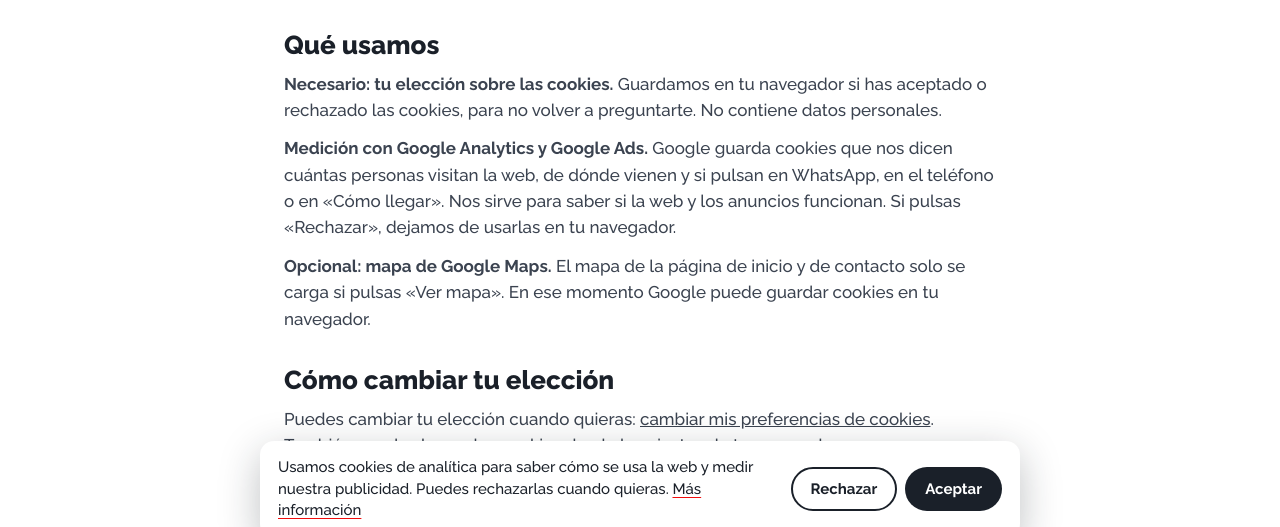
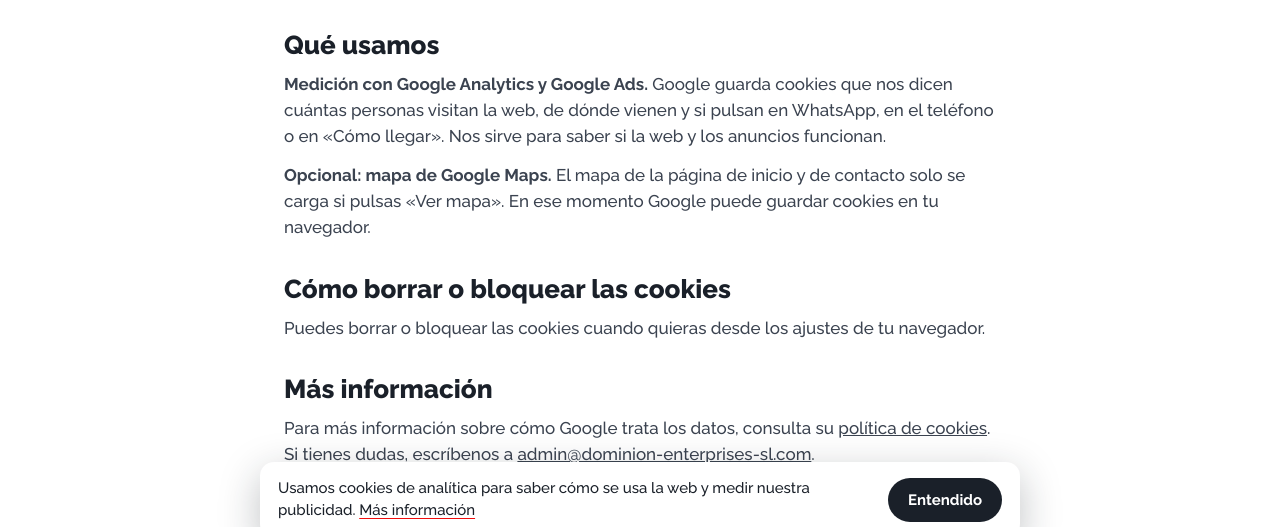
Before and after one commit to hollybest/dominion-site, a plain HTML site: page docs/cookies/index.html in a window 1280 px wide. Shown: the part 246-773 px from the top of the page. Drawn offline with Linux system fonts and the light colour scheme.

Commit message:
Aviso de cookies informativo (botón Entendido); medición siempre activa, como en el sitio anterior
Co-Authored-By: Claude Opus 5.5 <noreply@anthropic.com>
Claude-Session: https://claude.ai/code/session_01AJ6DVeWri6wiLWCUx9QipW

```diff
--- a/docs/assets/js/site.js
+++ b/docs/assets/js/site.js
@@ -11,7 +11,7 @@
     });
   }
 
-  /* Google Analytics: solo en el dominio real. Medición activa por defecto; "Rechazar" la desactiva. */
+  /* Google Analytics: solo en el dominio real. Medición siempre activa; el aviso de cookies es informativo. */
   var gaId = body.getAttribute("data-ga");
   if (body.getAttribute("data-analytics") === "1" && gaId) {
     var s = document.createElement("script");
@@ -31,8 +31,6 @@
       if (!b) return;
       var v = b.getAttribute("data-ck");
       try { localStorage.setItem("dm_consent", v); } catch (err) {}
-      var st = v === "granted" ? "granted" : "denied";
-      window.gtag("consent", "update", { ad_storage: st, ad_user_data: st, ad_personalization: st, analytics_storage: st });
       ck.hidden = true;
     });
   }
--- a/docs/cookies/index.html
+++ b/docs/cookies/index.html
@@ -4,7 +4,7 @@
 <meta charset="utf-8">
 <meta name="viewport" content="width=device-width, initial-scale=1">
 <title>Política de cookies | Dominion Enterprises</title>
-<meta name="description" content="Qué cookies usa la web de Dominion Enterprises SL y cómo aceptarlas, rechazarlas o cambiar tu elección.">
+<meta name="description" content="Qué cookies usa la web de Dominion Enterprises SL y cómo borrarlas o bloquearlas.">
 <meta name="robots" content="noindex, nofollow">
 <link rel="canonical" href="https://dominion-enterprises-sl.com/cookies/">
 <link rel="alternate" hreflang="es" href="https://dominion-enterprises-sl.com/cookies/">
@@ -12,7 +12,7 @@
 <meta property="og:type" content="website">
 <meta property="og:site_name" content="Dominion Enterprises SL">
 <meta property="og:title" content="Política de cookies | Dominion Enterprises">
-<meta property="og:description" content="Qué cookies usa la web de Dominion Enterprises SL y cómo aceptarlas, rechazarlas o cambiar tu elección.">
+<meta property="og:description" content="Qué cookies usa la web de Dominion Enterprises SL y cómo borrarlas o bloquearlas.">
 <meta property="og:url" content="https://dominion-enterprises-sl.com/cookies/">
 <meta property="og:image" content="https://dominion-enterprises-sl.com/assets/img/puente-elevador.webp">
 <meta name="theme-color" content="#1a2029">
@@ -25,7 +25,6 @@
 /* Consent Mode v2: por defecto todo denegado hasta que el visitante acepte. La analítica solo se carga en el dominio real. */
 window.dataLayer=window.dataLayer||[];function gtag(){dataLayer.push(arguments);}
 gtag('consent','default',{ad_storage:'granted',ad_user_data:'granted',ad_personalization:'granted',analytics_storage:'granted'});
-try{var c=localStorage.getItem('dm_consent');if(c==='denied'){gtag('consent','update',{ad_storage:'denied',ad_user_data:'denied',ad_personalization:'denied',analytics_storage:'denied'});}}catch(e){}
 gtag('js',new Date());
 </script>
 </head>
@@ -49,13 +48,12 @@ gtag('js',new Date());
     <p>Esta web es de Dominion Enterprises SL (C. Pino, 2A, 03006 Alicante). Aquí te explicamos qué datos guardamos en tu navegador y para qué.</p>
 
     <h2>Qué usamos</h2>
-    <p><b>Necesario: tu elección sobre las cookies.</b> Guardamos en tu navegador si has aceptado o rechazado las cookies, para no volver a preguntarte. No contiene datos personales.</p>
-    <p><b>Medición con Google Analytics y Google Ads.</b> Google guarda cookies que nos dicen cuántas personas visitan la web, de dónde vienen y si pulsan en WhatsApp, en el teléfono o en «Cómo llegar». Nos sirve para saber si la web y los anuncios funcionan. Si pulsas «Rechazar», dejamos de usarlas en tu navegador.</p>
+    <p><b>Medición con Google Analytics y Google Ads.</b> Google guarda cookies que nos dicen cuántas personas visitan la web, de dónde vienen y si pulsan en WhatsApp, en el teléfono o en «Cómo llegar». Nos sirve para saber si la web y los anuncios funcionan.</p>
 
     <p><b>Opcional: mapa de Google Maps.</b> El mapa de la página de inicio y de contacto solo se carga si pulsas «Ver mapa». En ese momento Google puede guardar cookies en tu navegador.</p>
 
-    <h2>Cómo cambiar tu elección</h2>
-    <p>Puedes cambiar tu elección cuando quieras: <a href="#" data-ck-reset>cambiar mis preferencias de cookies</a>. También puedes borrar las cookies desde los ajustes de tu navegador.</p>
+    <h2>Cómo borrar o bloquear las cookies</h2>
+    <p>Puedes borrar o bloquear las cookies cuando quieras desde los ajustes de tu navegador.</p>
 
     <h2>Más información</h2>
     <p>Para más información sobre cómo Google trata los datos, consulta su <a href="https://policies.google.com/technologies/cookies?hl=es" rel="noopener">política de cookies</a>. Si tienes dudas, escríbenos a <a href="mailto:admin@dominion-enterprises-sl.com">admin@dominion-enterprises-sl.com</a>.</p>
@@ -100,10 +98,9 @@ gtag('js',new Date());
   <a class="dm-tel" href="tel:+34685331311"><svg viewBox="0 0 24 24" fill="currentColor" aria-hidden="true"><path d="M6.6 10.8a15.1 15.1 0 0 0 6.6 6.6l2.2-2.2a1 1 0 0 1 1-.25c1.1.4 2.3.6 3.6.6a1 1 0 0 1 1 1V20a1 1 0 0 1-1 1A17 17 0 0 1 3 4a1 1 0 0 1 1-1h3.5a1 1 0 0 1 1 1c0 1.3.2 2.5.6 3.6a1 1 0 0 1-.25 1l-2.25 2.2Z"/></svg>Llamar</a>
 </div>
 <div class="ck" id="ck" role="dialog" aria-live="polite" aria-label="Cookies" hidden>
-  <p>Usamos cookies de analítica para saber cómo se usa la web y medir nuestra publicidad. Puedes rechazarlas cuando quieras. <a href="/cookies/">Más información</a></p>
+  <p>Usamos cookies de analítica para saber cómo se usa la web y medir nuestra publicidad. <a href="/cookies/">Más información</a></p>
   <div class="ck-act">
-    <button type="button" class="btn btn-line btn-sm" data-ck="denied">Rechazar</button>
-    <button type="button" class="btn btn-dark btn-sm" data-ck="granted">Aceptar</button>
+    <button type="button" class="btn btn-dark btn-sm" data-ck="ok">Entendido</button>
   </div>
 </div>
 
--- a/src/assets/js/site.js
+++ b/src/assets/js/site.js
@@ -11,7 +11,7 @@
     });
   }
 
-  /* Google Analytics: solo en el dominio real. Medición activa por defecto; "Rechazar" la desactiva. */
+  /* Google Analytics: solo en el dominio real. Medición siempre activa; el aviso de cookies es informativo. */
   var gaId = body.getAttribute("data-ga");
   if (body.getAttribute("data-analytics") === "1" && gaId) {
     var s = document.createElement("script");
@@ -31,8 +31,6 @@
       if (!b) return;
       var v = b.getAttribute("data-ck");
       try { localStorage.setItem("dm_consent", v); } catch (err) {}
-      var st = v === "granted" ? "granted" : "denied";
-      window.gtag("consent", "update", { ad_storage: st, ad_user_data: st, ad_personalization: st, analytics_storage: st });
       ck.hidden = true;
     });
   }
```
Also changed, not shown: docs/contacto/index.html (+2 -4 lines), docs/index.html (+2 -4 lines), docs/neumaticos/index.html (+2 -4 lines), docs/puente-elevador/index.html (+2 -4 lines), src/pages/es/cookies.html (+4 -5 lines), src/partials/cookie.html (+2 -3 lines), src/partials/layout.html (+0 -1 lines).
